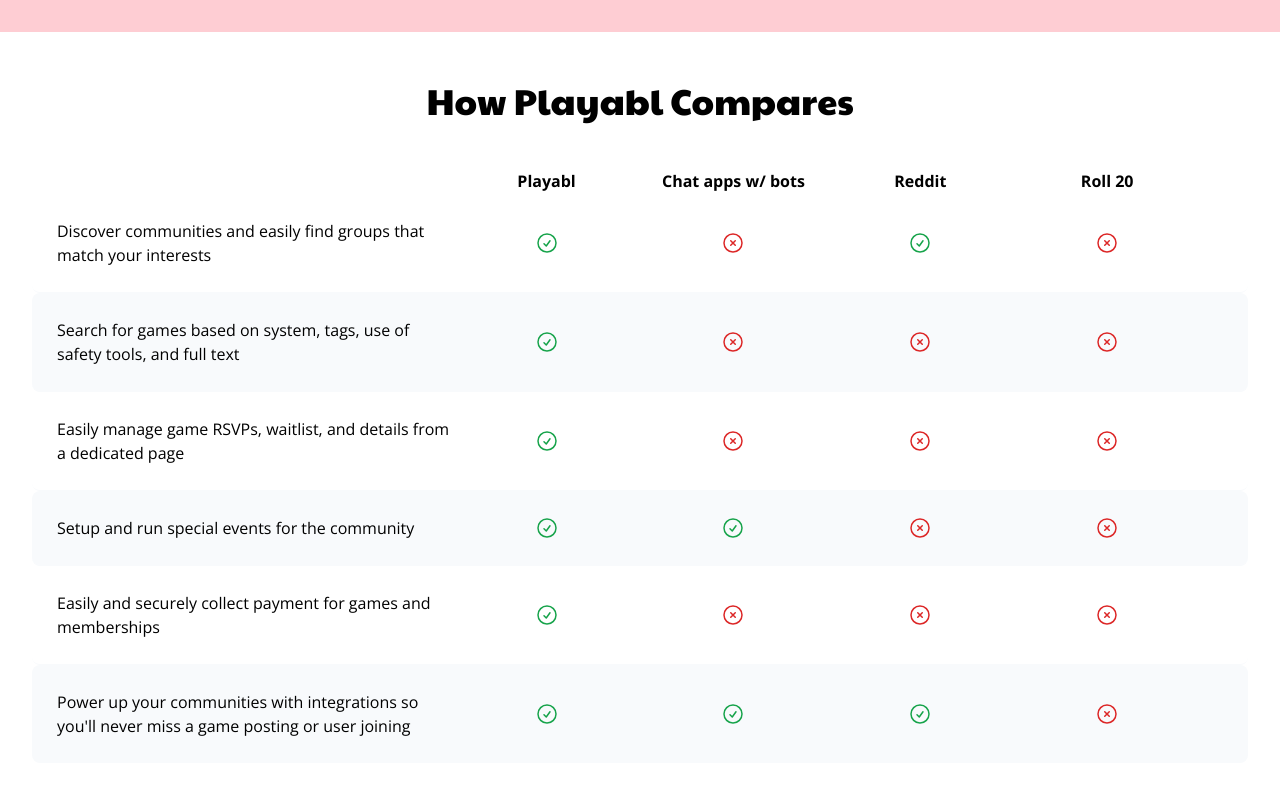
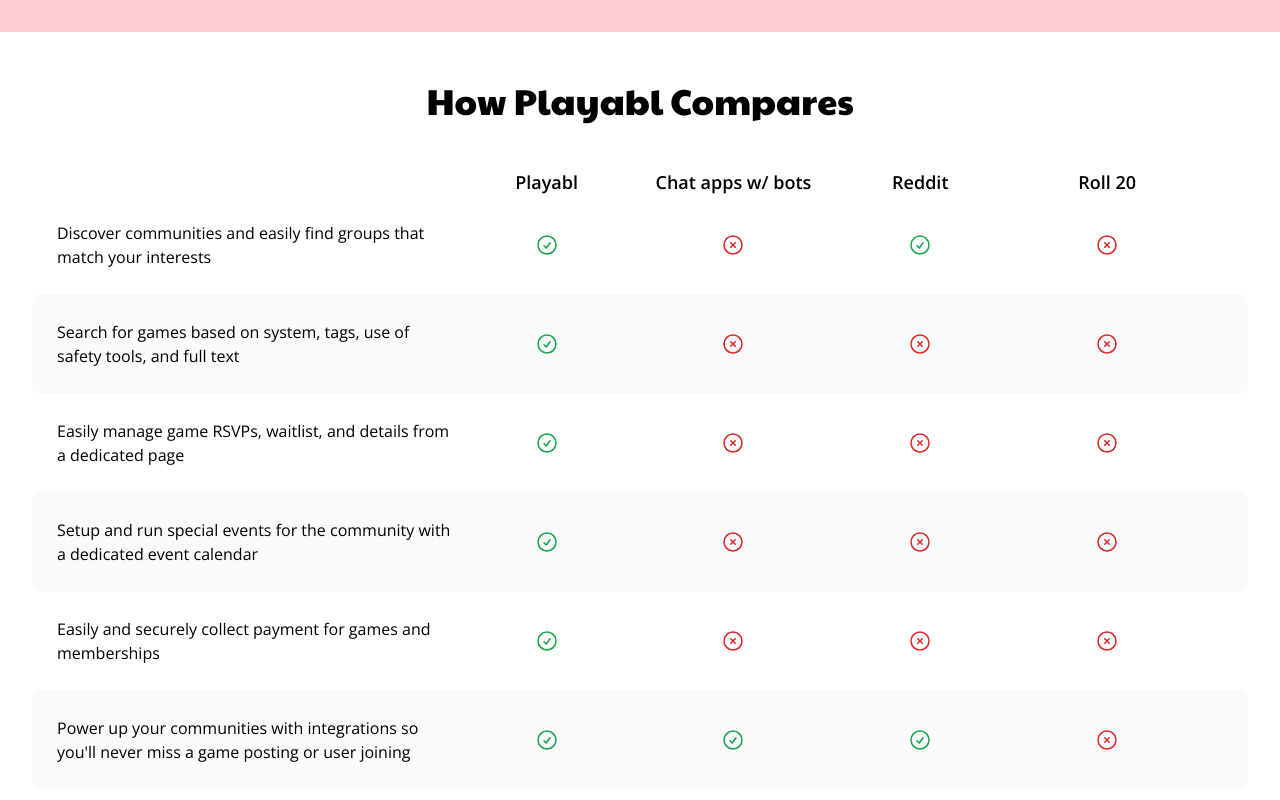
Before and after one commit to Playabl-io/marketing, a Vue app: page / in a window 1280 px wide. Shown: the part 2168-2968 px from the top of the page. Built offline with nearby package versions, Linux system fonts and the light colour scheme.

Commit message:
mobile-table (#5)

```diff
--- a/src/pages/HomePage.vue
+++ b/src/pages/HomePage.vue
@@ -162,75 +162,142 @@
     <h3 class="text-4xl text-center font-paytone mb-12">
       How Playabl Compares
     </h3>
-    <div class="overflow-x-auto">
-      <table class="rounded-lg w-full min-w-[720px]">
-        <thead>
-          <tr class="comparison-table-grid-headers">
-            <th></th>
-            <th>Playabl</th>
-            <th>Chat apps w/ bots</th>
-            <th>Reddit</th>
-            <th>Roll 20</th>
-          </tr>
-        </thead>
+    <div>
+      <table class="w-full">
+        <div
+          class="sticky md:relative top-0 comparison-table-grid-headers bg-white py-4 md:py-0 px-6 text-center"
+        >
+          <div
+            class="justify-self-center self-end font-semibold text-sm md:text-lg [grid-area:item]"
+          ></div>
+          <div
+            class="justify-self-center self-end font-semibold text-sm md:text-lg [grid-area:playabl]"
+          >
+            Playabl
+          </div>
+          <div
+            class="justify-self-center self-end font-semibold text-sm md:text-lg [grid-area:chat]"
+          >
+            Chat apps w/ bots
+          </div>
+          <div
+            class="justify-self-center self-end font-semibold text-sm md:text-lg [grid-area:reddit]"
+          >
+            Reddit
+          </div>
+          <div
+            class="justify-self-center self-end font-semibold text-sm md:text-lg [grid-area:roll20]"
+          >
+            Roll 20
+          </div>
+        </div>
         <tbody>
           <tr class="comparison-table-grid">
-            <td class="justify-self-start">
+            <td class="justify-self-start [grid-area:item]">
               Discover communities and easily find groups that match your
               interests
             </td>
-            <td><CheckCircleIcon class="h-6 w-6 text-green-600" /></td>
-            <td><XCircleIcon class="h-6 w-6 text-red-600" /></td>
-            <td><CheckCircleIcon class="h-6 w-6 text-green-600" /></td>
-            <td><XCircleIcon class="h-6 w-6 text-red-600" /></td>
+            <td class="[grid-area:playabl] pt-4 md:pt-0">
+              <CheckCircleIcon class="h-6 w-6 text-green-600" />
+            </td>
+            <td class="[grid-area:chat] pt-4 md:pt-0">
+              <XCircleIcon class="h-6 w-6 text-red-600" />
+            </td>
+            <td class="[grid-area:reddit] pt-4 md:pt-0">
+              <CheckCircleIcon class="h-6 w-6 text-green-600" />
+            </td>
+            <td class="[grid-area:roll20] pt-4 md:pt-0">
+              <XCircleIcon class="h-6 w-6 text-red-600" />
+            </td>
           </tr>
           <tr class="comparison-table-grid">
-            <td class="justify-self-start">
+            <td class="justify-self-start [grid-area:item]">
               Search for games based on system, tags, use of safety tools, and
               full text
             </td>
-            <td><CheckCircleIcon class="h-6 w-6 text-green-600" /></td>
-            <td><XCircleIcon class="h-6 w-6 text-red-600" /></td>
-            <td><XCircleIcon class="h-6 w-6 text-red-600" /></td>
-            <td><XCircleIcon class="h-6 w-6 text-red-600" /></td>
+            <td class="[grid-area:playabl] pt-4 md:pt-0">
+              <CheckCircleIcon class="h-6 w-6 text-green-600" />
+            </td>
+            <td class="[grid-area:chat] pt-4 md:pt-0">
+              <XCircleIcon class="h-6 w-6 text-red-600" />
+            </td>
+            <td class="[grid-area:reddit] pt-4 md:pt-0">
+              <XCircleIcon class="h-6 w-6 text-red-600" />
+            </td>
+            <td class="[grid-area:roll20] pt-4 md:pt-0">
+              <XCircleIcon class="h-6 w-6 text-red-600" />
+            </td>
           </tr>
           <tr class="comparison-table-grid">
-            <td class="justify-self-start">
+            <td class="justify-self-start [grid-area:item]">
               Easily manage game RSVPs, waitlist, and details from a dedicated
               page
             </td>
-            <td><CheckCircleIcon class="h-6 w-6 text-green-600" /></td>
-            <td><XCircleIcon class="h-6 w-6 text-red-600" /></td>
-            <td><XCircleIcon class="h-6 w-6 text-red-600" /></td>
-            <td><XCircleIcon class="h-6 w-6 text-red-600" /></td>
+            <td class="[grid-area:playabl] pt-4 md:pt-0">
+              <CheckCircleIcon class="h-6 w-6 text-green-600" />
+            </td>
+            <td class="[grid-area:chat] pt-4 md:pt-0">
+              <XCircleIcon class="h-6 w-6 text-red-600" />
+            </td>
+            <td class="[grid-area:reddit] pt-4 md:pt-0">
+              <XCircleIcon class="h-6 w-6 text-red-600" />
+            </td>
+            <td class="[grid-area:roll20] pt-4 md:pt-0">
+              <XCircleIcon class="h-6 w-6 text-red-600" />
+            </td>
           </tr>
           <tr class="comparison-table-grid">
-            <td class="justify-self-start">
-              Setup and run special events for the community
+            <td class="justify-self-start [grid-area:item]">
+              Setup and run special events for the community with a dedicated
+              event calendar
             </td>
-            <td><CheckCircleIcon class="h-6 w-6 text-green-600" /></td>
-            <td><CheckCircleIcon class="h-6 w-6 text-green-600" /></td>
-            <td><XCircleIcon class="h-6 w-6 text-red-600" /></td>
-            <td><XCircleIcon class="h-6 w-6 text-red-600" /></td>
+            <td class="[grid-area:playabl] pt-4 md:pt-0">
+              <CheckCircleIcon class="h-6 w-6 text-green-600" />
+            </td>
+            <td class="[grid-area:chat] pt-4 md:pt-0">
+              <XCircleIcon class="h-6 w-6 text-red-600" />
+            </td>
+            <td class="[grid-area:reddit] pt-4 md:pt-0">
+              <XCircleIcon class="h-6 w-6 text-red-600" />
+            </td>
+            <td class="[grid-area:roll20] pt-4 md:pt-0">
+              <XCircleIcon class="h-6 w-6 text-red-600" />
+            </td>
           </tr>
           <tr class="comparison-table-grid">
-            <td class="justify-self-start">
+            <td class="justify-self-start [grid-area:item]">
               Easily and securely collect payment for games and memberships
             </td>
-            <td><CheckCircleIcon class="h-6 w-6 text-green-600" /></td>
-            <td><XCircleIcon class="h-6 w-6 text-red-600" /></td>
-            <td><XCircleIcon class="h-6 w-6 text-red-600" /></td>
-            <td><XCircleIcon class="h-6 w-6 text-red-600" /></td>
+            <td class="[grid-area:playabl] pt-4 md:pt-0">
+              <CheckCircleIcon class="h-6 w-6 text-green-600" />
+            </td>
+            <td class="[grid-area:chat] pt-4 md:pt-0">
+              <XCircleIcon class="h-6 w-6 text-red-600" />
+            </td>
+            <td class="[grid-area:reddit] pt-4 md:pt-0">
+              <XCircleIcon class="h-6 w-6 text-red-600" />
+            </td>
+            <td class="[grid-area:roll20] pt-4 md:pt-0">
+              <XCircleIcon class="h-6 w-6 text-red-600" />
+            </td>
           </tr>
           <tr class="comparison-table-grid">
-            <td class="justify-self-start">
+            <td class="justify-self-start [grid-area:item]">
               Power up your communities with integrations so you'll never miss a
               game posting or user joining
             </td>
-            <td><CheckCircleIcon class="h-6 w-6 text-green-600" /></td>
-            <td><CheckCircleIcon class="h-6 w-6 text-green-600" /></td>
-            <td><CheckCircleIcon class="h-6 w-6 text-green-600" /></td>
-            <td><XCircleIcon class="h-6 w-6 text-red-600" /></td>
+            <td class="[grid-area:playabl] pt-4 md:pt-0">
+              <CheckCircleIcon class="h-6 w-6 text-green-600" />
+            </td>
+            <td class="[grid-area:chat] pt-4 md:pt-0">
+              <CheckCircleIcon class="h-6 w-6 text-green-600" />
+            </td>
+            <td class="[grid-area:reddit] pt-4 md:pt-0">
+              <CheckCircleIcon class="h-6 w-6 text-green-600" />
+            </td>
+            <td class="[grid-area:roll20] pt-4 md:pt-0">
+              <XCircleIcon class="h-6 w-6 text-red-600" />
+            </td>
           </tr>
         </tbody>
       </table>
@@ -281,15 +348,40 @@
 <style scoped>
 .comparison-table-grid-headers {
   display: grid;
-  grid-template-columns: 34% 16% 16% 16% 16%;
+  grid-template-areas:
+    "item item item item"
+    "playabl chat reddit roll20";
+  grid-template-columns: 25% 25% 25% 25%;
   @apply px-6;
 }
+
 .comparison-table-grid {
   @apply p-6 even:bg-slate-50 rounded-lg;
   display: grid;
-  grid-template-columns: 34% 16% 16% 16% 16%;
+  grid-template-areas:
+    "item item item item"
+    "playabl chat reddit roll20";
+  grid-template-columns: 25% 25% 25% 25%;
   justify-items: center;
   align-items: center;
   @apply border border-b border-t-0 border-l-0 border-r-0 border-b-slate-50 last:border-none;
 }
+
+@media screen(md) {
+  .comparison-table-grid-headers {
+    display: grid;
+    grid-template-areas: "item playabl chat reddit roll20";
+    grid-template-columns: 34% 16% 16% 16% 16%;
+    @apply px-6;
+  }
+  .comparison-table-grid {
+    @apply p-6 even:bg-slate-50 rounded-lg;
+    display: grid;
+    grid-template-areas: "item playabl chat reddit roll20";
+    grid-template-columns: 34% 16% 16% 16% 16%;
+    justify-items: center;
+    align-items: center;
+    @apply border border-b border-t-0 border-l-0 border-r-0 border-b-slate-50 last:border-none;
+  }
+}
 </style>
```
